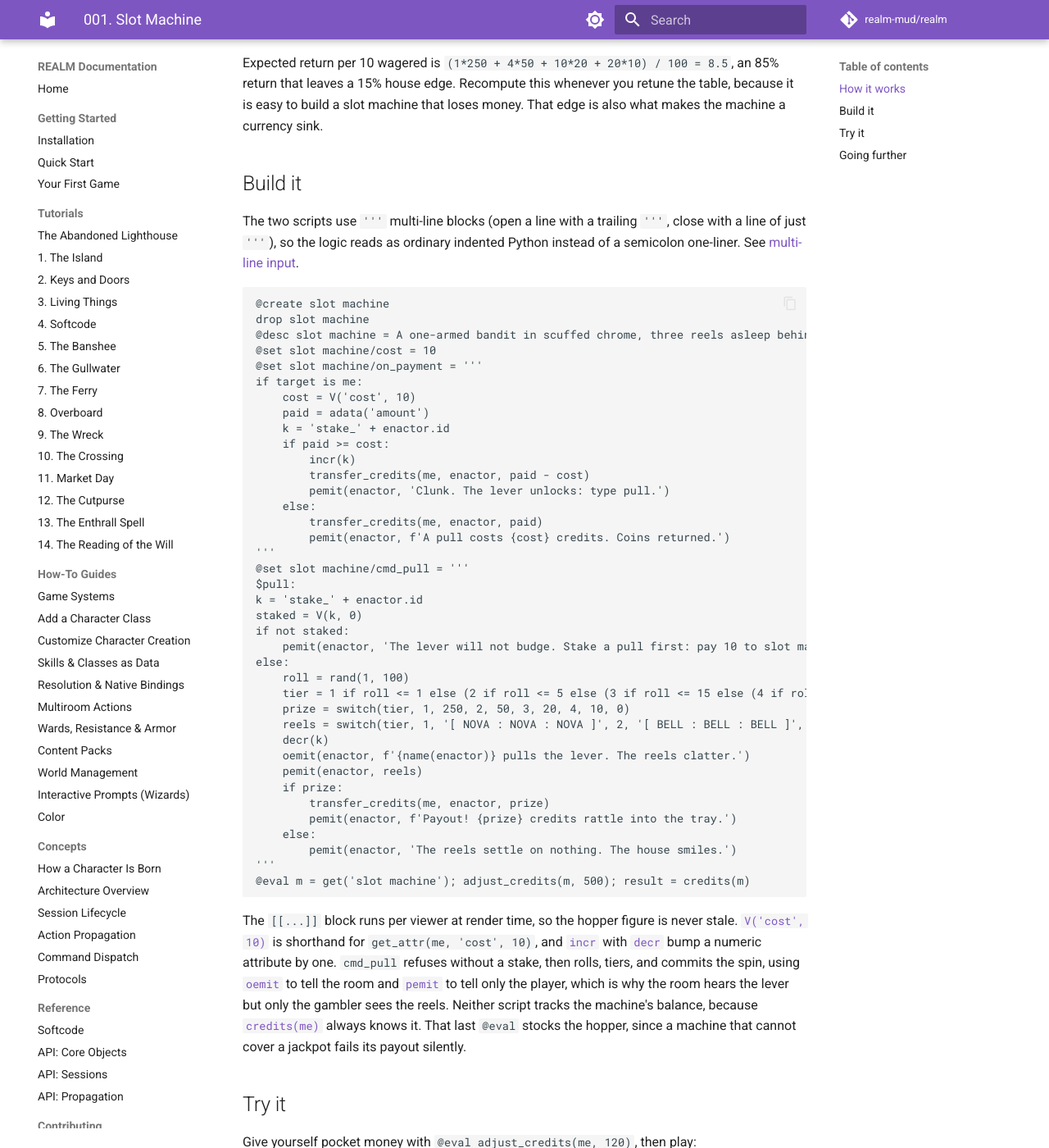
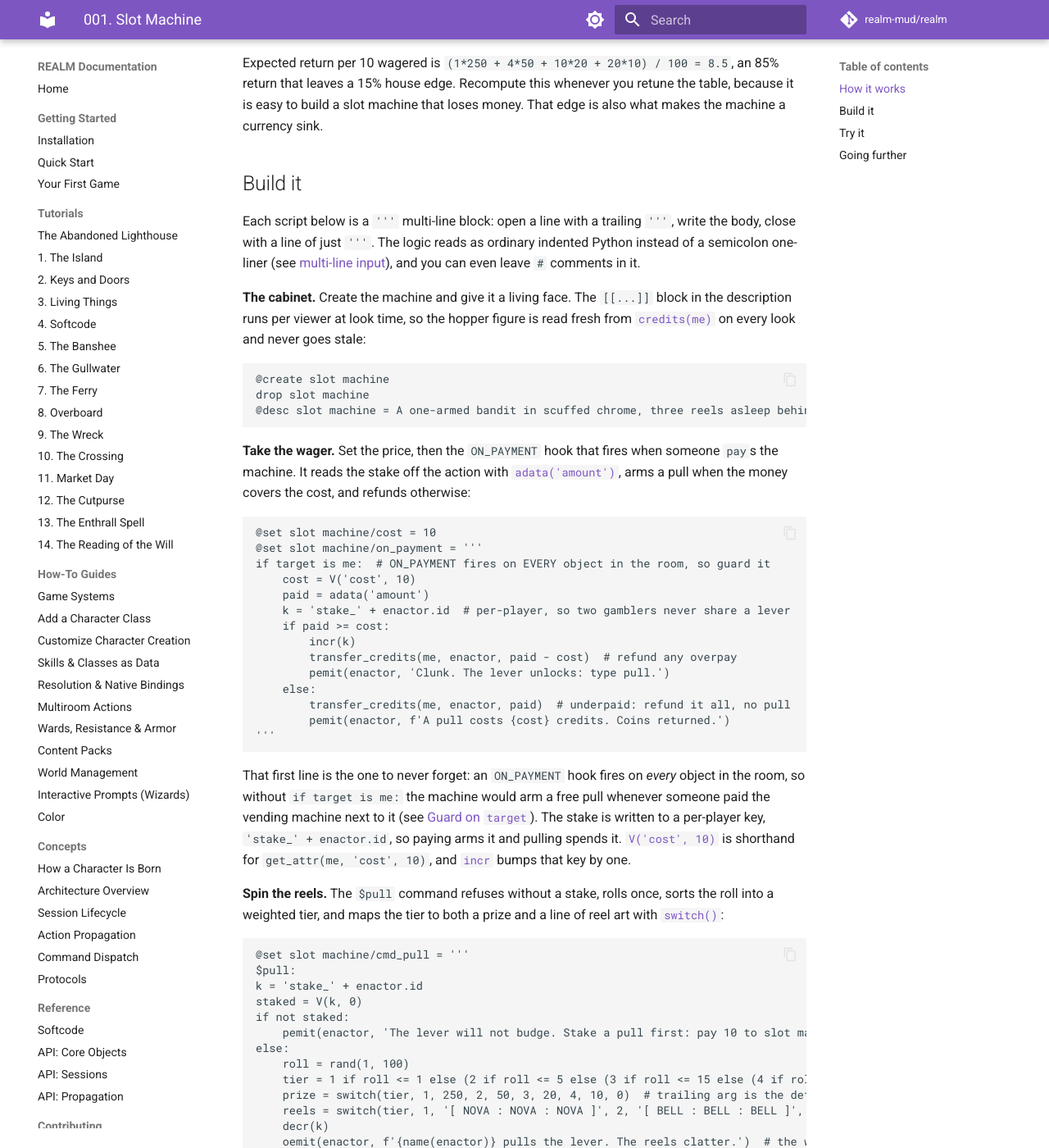
Before and after one commit to count-infinity/realm, an MkDocs documentation site: the page built from docs/showcase/001_slot_machine.md, in a window 1280 px wide and 1400 px high, scrolled down 1136 px. Shown: the whole window at 82% size. Built offline with MkDocs 1.6.1 and Material for MkDocs 9.7.7, drawn with Linux system fonts in a browser that asks for light colours; comment, search, counter and statistics services are not loaded; some of the changed text lies outside the part shown.

Commit message:
001 better formatting

````diff
--- a/docs/showcase/001_slot_machine.md
+++ b/docs/showcase/001_slot_machine.md
@@ -59,29 +59,59 @@ edge is also what makes the machine a currency sink.
 
 ## Build it
 
-The two scripts use `'''` multi-line blocks (open a line with a trailing
-`'''`, close with a line of just `'''`), so the logic reads as ordinary
-indented Python instead of a semicolon one-liner. See
-[multi-line input](../guides/world-management.md#multi-line-input-heredocs).
+Each script below is a `'''` multi-line block: open a line with a trailing
+`'''`, write the body, close with a line of just `'''`. The logic reads as
+ordinary indented Python instead of a semicolon one-liner (see
+[multi-line input](../guides/world-management.md#multi-line-input-heredocs)),
+and you can even leave `#` comments in it.
+
+**The cabinet.** Create the machine and give it a living face. The `[[...]]`
+block in the description runs per viewer at look time, so the hopper figure is
+read fresh from [`credits(me)`](../reference/softcode.md#fn-credits) on every
+look and never goes stale:
 
 ```text
 @create slot machine
 drop slot machine
 @desc slot machine = A one-armed bandit in scuffed chrome, three reels asleep behind smeared glass. [[result = f'The hopper holds {credits(me)} credits.']]
+```
+
+**Take the wager.** Set the price, then the `ON_PAYMENT` hook that fires when
+someone `pay`s the machine. It reads the stake off the action with
+[`adata('amount')`](../reference/softcode.md#event-data-namespace), arms a pull
+when the money covers the cost, and refunds otherwise:
+
+```text
 @set slot machine/cost = 10
 @set slot machine/on_payment = '''
-if target is me:
+if target is me:  # ON_PAYMENT fires on EVERY object in the room, so guard it
     cost = V('cost', 10)
     paid = adata('amount')
-    k = 'stake_' + enactor.id
+    k = 'stake_' + enactor.id  # per-player, so two gamblers never share a lever
     if paid >= cost:
         incr(k)
-        transfer_credits(me, enactor, paid - cost)
+        transfer_credits(me, enactor, paid - cost)  # refund any overpay
         pemit(enactor, 'Clunk. The lever unlocks: type pull.')
     else:
-        transfer_credits(me, enactor, paid)
+        transfer_credits(me, enactor, paid)  # underpaid: refund it all, no pull
         pemit(enactor, f'A pull costs {cost} credits. Coins returned.')
 '''
+```
+
+That first line is the one to never forget: an `ON_PAYMENT` hook fires on
+*every* object in the room, so without `if target is me:` the machine would arm
+a free pull whenever someone paid the vending machine next to it (see
+[Guard on `target`](../reference/softcode.md#guard-on-target)). The stake is
+written to a per-player key, `'stake_' + enactor.id`, so paying arms it and
+pulling spends it. [`V('cost', 10)`](../reference/softcode.md#fn-v) is shorthand
+for `get_attr(me, 'cost', 10)`, and [`incr`](../reference/softcode.md#fn-incr)
+bumps that key by one.
+
+**Spin the reels.** The `$pull` command refuses without a stake, rolls once,
+sorts the roll into a weighted tier, and maps the tier to both a prize and a
+line of reel art with [`switch()`](../reference/softcode.md#fn-switch):
+
+```text
 @set slot machine/cmd_pull = '''
 $pull:
 k = 'stake_' + enactor.id
@@ -91,32 +121,32 @@ if not staked:
 else:
     roll = rand(1, 100)
     tier = 1 if roll <= 1 else (2 if roll <= 5 else (3 if roll <= 15 else (4 if roll <= 35 else 5)))
-    prize = switch(tier, 1, 250, 2, 50, 3, 20, 4, 10, 0)
+    prize = switch(tier, 1, 250, 2, 50, 3, 20, 4, 10, 0)  # trailing arg is the default: a loss
     reels = switch(tier, 1, '[ NOVA : NOVA : NOVA ]', 2, '[ BELL : BELL : BELL ]', 3, '[ STAR : STAR : ---- ]', 4, '[ STAR : ---- : ---- ]', '[ ---- : ---- : ---- ]')
     decr(k)
-    oemit(enactor, f'{name(enactor)} pulls the lever. The reels clatter.')
-    pemit(enactor, reels)
+    oemit(enactor, f'{name(enactor)} pulls the lever. The reels clatter.')  # the whole room
+    pemit(enactor, reels)  # only the puller sees the reels
     if prize:
         transfer_credits(me, enactor, prize)
         pemit(enactor, f'Payout! {prize} credits rattle into the tray.')
     else:
         pemit(enactor, 'The reels settle on nothing. The house smiles.')
 '''
+```
+
+[`decr`](../reference/softcode.md#fn-decr) spends the stake, then
+[`oemit`](../reference/softcode.md#fn-oemit) tells the room while
+[`pemit`](../reference/softcode.md#fn-pemit) tells only the gambler, which is
+why everyone hears the lever but only the player sees the reels. Neither script
+tracks the machine's balance, because
+[`credits(me)`](../reference/softcode.md#fn-credits) always knows it.
+
+**Stock the hopper.** A machine that cannot cover a jackpot fails its payout
+silently, so seed it with a reserve before anyone plays:
+
+```text
 @eval m = get('slot machine'); adjust_credits(m, 500); result = credits(m)
 ```
-
-The `[[...]]` block runs per viewer at render time, so the hopper figure is
-never stale. [`V('cost', 10)`](../reference/softcode.md#fn-v) is shorthand for
-`get_attr(me, 'cost', 10)`, and [`incr`](../reference/softcode.md#fn-incr) with
-[`decr`](../reference/softcode.md#fn-decr) bump a numeric attribute by one.
-`cmd_pull` refuses without a stake, then rolls, tiers, and commits the spin,
-using [`oemit`](../reference/softcode.md#fn-oemit) to tell the room and
-[`pemit`](../reference/softcode.md#fn-pemit) to tell only the player, which is
-why the room hears the lever but only the gambler sees the reels. Neither script
-tracks the machine's balance, because
-[`credits(me)`](../reference/softcode.md#fn-credits) always knows it. That last
-`@eval` stocks the hopper, since a machine that cannot cover a jackpot fails its
-payout silently.
 
 ## Try it
 
````
Also changed, not shown: 2 other files.
